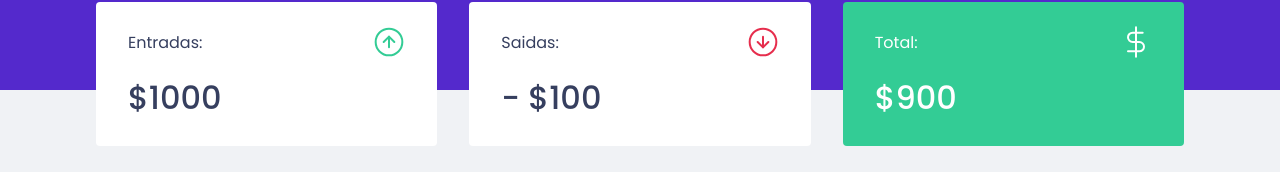
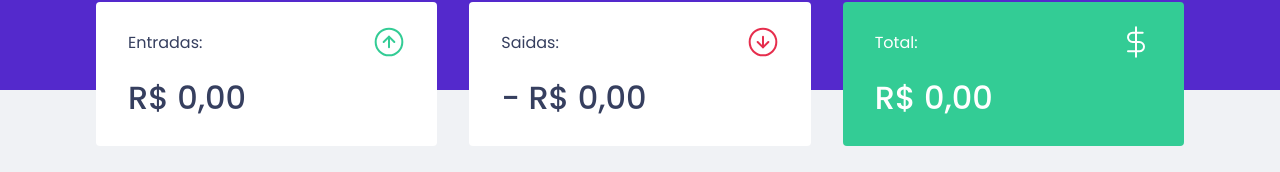
Before and after one commit to dinotudor/ignite-dtmoney, a React (Create React App) app: page / in a window 1280 px wide. Shown: the part 182-354 px from the top of the page. Built offline with nearby package versions, Linux system fonts and the light colour scheme; no server answers; what miragejs would draw is missing.

Commit message:
Calculate summary

```diff
--- a/src/components/Summary/index.tsx
+++ b/src/components/Summary/index.tsx
@@ -8,7 +8,20 @@
 export function Summary() {
   const { transactions } = useContext(TransactionsContext);
 
-  console.log(transactions);
+  const summary = transactions.reduce((acc, transaction) => {
+    if(transaction.type === 'deposit') {
+      acc.deposits += transaction.amount;
+      acc.total += transaction.amount;
+    } else {
+      acc.withdraws += transaction.amount;
+      acc.total -= transaction.amount;
+    }
+    return acc;
+  }, {
+    deposits: 0,
+    withdraws: 0,
+    total: 0,
+  })
 
   return (
     <Container>
@@ -17,21 +30,35 @@
           <p>Entradas:</p>
           <img src={income} alt="Entradas"/>
         </header>
-        <strong>$1000</strong>
+        <strong>
+          {new Intl.NumberFormat('pt-BR', {
+              style: 'currency',
+              currency: 'BRL'
+            }).format(summary.deposits)}
+        </strong>
       </div>
       <div>
         <header>
           <p>Saidas:</p>
           <img src={outcome} alt="Saidas"/>
         </header>
-        <strong>- $100</strong>
+        <strong>
+          - {new Intl.NumberFormat('pt-BR', {
+              style: 'currency',
+              currency: 'BRL'
+            }).format(summary.withdraws)}
+        </strong>
       </div>
       <div>
         <header>
           <p>Total:</p>
           <img src={total} alt="Total"/>
         </header>
-        <strong>$900</strong>
+        <strong>
+          {new Intl.NumberFormat('pt-BR', {
+              style: 'currency',
+              currency: 'BRL'
+            }).format(summary.total)}</strong>
       </div>
     </Container>
   );
```
